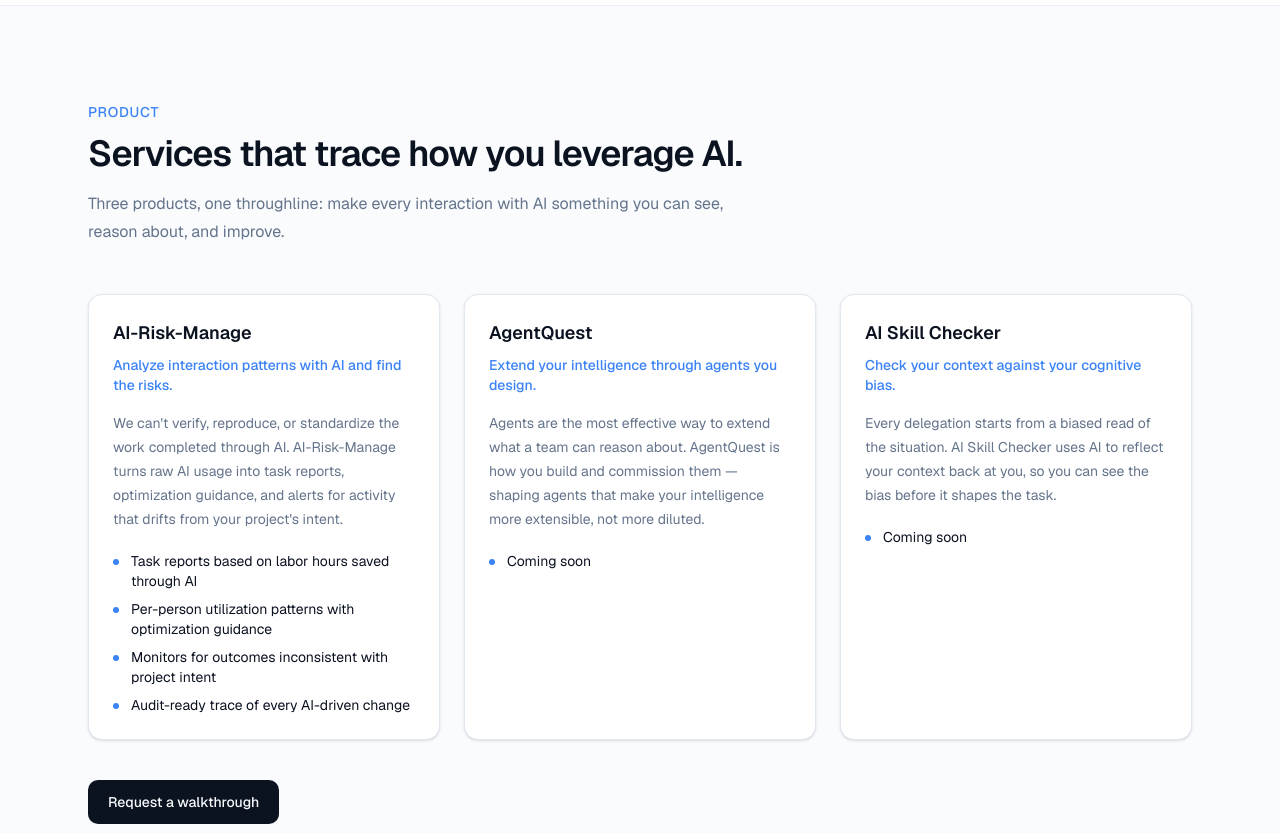
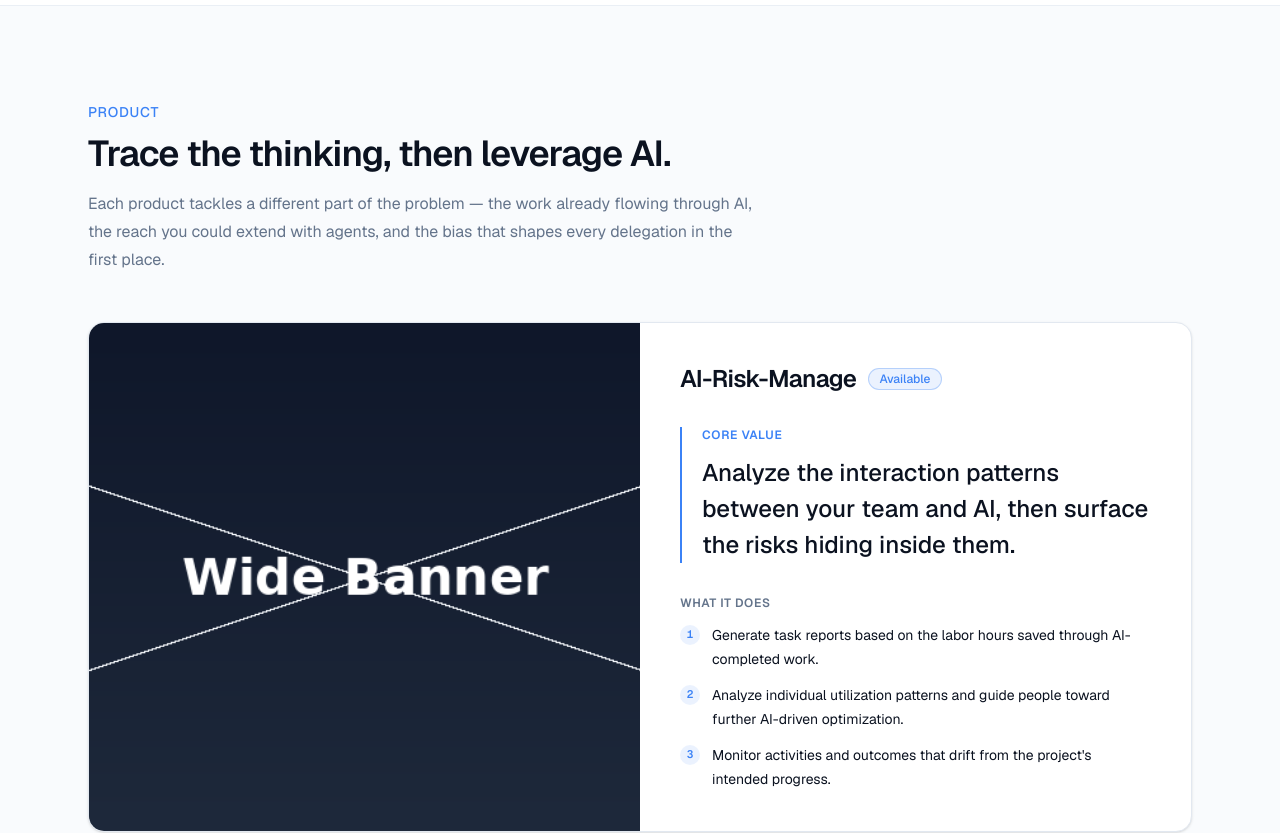
Before and after one commit to Abel3005/thinktrace-public, a Next.js app: page / in a window 1280 px wide. Shown: the part 960-1793 px from the top of the page. Built offline with nearby package versions, Linux system fonts and the light colour scheme.

Commit message:
feat(ui): each product component have image and emphsized core value

```diff
--- a/src/app/page.tsx
+++ b/src/app/page.tsx
@@ -1,3 +1,4 @@
+import Image from "next/image";
 import { Logo } from "@/components/logo";
 import { ThemeToggle } from "@/components/theme-toggle";
 import { LinkButton } from "@/components/ui/button";
@@ -102,36 +103,85 @@ function Product() {
     <Section id="product" tone="muted">
       <div className="max-w-2xl">
         <SectionEyebrow>Product</SectionEyebrow>
-        <SectionTitle>Services that trace how you leverage AI.</SectionTitle>
+        <SectionTitle>
+          Trace the thinking, then leverage AI.
+        </SectionTitle>
         <p className="mt-4 text-base leading-7 text-muted-foreground">
-          Three products, one throughline: make every interaction with AI
-          something you can see, reason about, and improve.
+          Each product tackles a different part of the problem — the work
+          already flowing through AI, the reach you could extend with agents,
+          and the bias that shapes every delegation in the first place.
         </p>
       </div>
-      <div className="mt-12 grid gap-6 lg:grid-cols-3">
-        {products.map((p) => (
+      <div className="mt-12 flex flex-col gap-10">
+        {products.map((p, idx) => (
+          <article
+            key={p.name}
+            className="overflow-hidden rounded-2xl border border-border bg-card shadow-sm"
+          >
+            <div className="grid gap-0 lg:grid-cols-2">
               <div
-            key={p.name}
-            className="flex flex-col rounded-xl border border-border bg-card p-6 shadow-sm"
+                className={
+                  idx % 2 === 1
+                    ? "relative order-first aspect-[4/3] bg-muted lg:order-last lg:aspect-auto"
+                    : "relative order-first aspect-[4/3] bg-muted lg:aspect-auto"
+                }
               >
-            <h3 className="text-lg font-semibold text-card-foreground">
+                <Image
+                  src={p.image.src}
+                  alt={p.image.alt}
+                  fill
+                  sizes="(min-width: 1024px) 50vw, 100vw"
+                  className="object-cover"
+                />
+              </div>
+              <div className="flex flex-col justify-between gap-8 p-8 lg:p-10">
+                <header className="flex flex-wrap items-center gap-3">
+                  <h3 className="text-2xl font-semibold tracking-tight text-card-foreground">
                     {p.name}
                   </h3>
-            <p className="mt-2 text-sm font-medium text-brand-500">
-              {p.tagline}
+                  <span
+                    className={
+                      p.status === "available"
+                        ? "rounded-full border border-brand-500/30 bg-brand-500/10 px-2.5 py-0.5 text-xs font-medium text-brand-500"
+                        : "rounded-full border border-border bg-muted px-2.5 py-0.5 text-xs font-medium text-muted-foreground"
+                    }
+                  >
+                    {p.status === "available" ? "Available" : "In development"}
+                  </span>
+                </header>
+                <div className="border-l-2 border-brand-500 pl-5">
+                  <p className="text-xs font-semibold uppercase tracking-wider text-brand-500">
+                    Core value
                   </p>
-            <p className="mt-4 text-sm leading-6 text-muted-foreground">
-              {p.body}
+                  <p className="mt-3 text-xl font-medium leading-8 text-foreground sm:text-2xl sm:leading-9">
+                    {p.coreValue}
                   </p>
-            <ul className="mt-5 space-y-2 text-sm">
-              {p.features.map((f) => (
+                </div>
+                <div>
+                  <p className="text-xs font-semibold uppercase tracking-wider text-muted-foreground">
+                    What it does
+                  </p>
+                  {p.functions.length > 0 ? (
+                    <ol className="mt-3 space-y-3 text-sm">
+                      {p.functions.map((f, i) => (
                         <li key={f} className="flex items-start gap-3">
-                  <span className="mt-2 h-1.5 w-1.5 flex-none rounded-full bg-brand-500" />
-                  <span className="text-foreground">{f}</span>
+                          <span className="mt-0.5 flex h-5 w-5 flex-none items-center justify-center rounded-full bg-brand-500/10 font-mono text-[11px] font-semibold text-brand-500">
+                            {i + 1}
+                          </span>
+                          <span className="leading-6 text-foreground">{f}</span>
                         </li>
                       ))}
-            </ul>
+                    </ol>
+                  ) : (
+                    <p className="mt-3 text-sm leading-6 text-muted-foreground">
+                      Functions are still being shaped. Talk to us if you want
+                      input on where it lands.
+                    </p>
+                  )}
                 </div>
+              </div>
+            </div>
+          </article>
         ))}
       </div>
       <div className="mt-10">
--- a/src/content/landing.ts
+++ b/src/content/landing.ts
@@ -13,31 +13,56 @@ export const heroOutcomes = [
   },
 ] as const;
 
-export const products = [
+export type Product = {
+  name: string;
+  status: "available" | "in-development";
+  coreValue: string;
+  functions: readonly string[];
+  image: {
+    src: string;
+    alt: string;
+  };
+};
+
+export const products: readonly Product[] = [
   {
     name: "AI-Risk-Manage",
-    tagline: "Analyze interaction patterns with AI and find the risks.",
-    body: "We can't verify, reproduce, or standardize the work completed through AI. AI-Risk-Manage turns raw AI usage into task reports, optimization guidance, and alerts for activity that drifts from your project's intent.",
-    features: [
-      "Task reports based on labor hours saved through AI",
-      "Per-person utilization patterns with optimization guidance",
-      "Monitors for outcomes inconsistent with project intent",
-      "Audit-ready trace of every AI-driven change",
+    status: "available",
+    coreValue:
+      "Analyze the interaction patterns between your team and AI, then surface the risks hiding inside them.",
+    functions: [
+      "Generate task reports based on the labor hours saved through AI-completed work.",
+      "Analyze individual utilization patterns and guide people toward further AI-driven optimization.",
+      "Monitor activities and outcomes that drift from the project's intended progress.",
     ],
+    image: {
+      src: "/placeholder-wide.png",
+      alt: "Preview of the AI-Risk-Manage dashboard showing interaction patterns and risk scores.",
+    },
   },
   {
     name: "AgentQuest",
-    tagline: "Extend your intelligence through agents you design.",
-    body: "Agents are the most effective way to extend what a team can reason about. AgentQuest is how you build and commission them — shaping agents that make your intelligence more extensible, not more diluted.",
-    features: ["Coming soon"],
+    status: "in-development",
+    coreValue:
+      "Build and commission agents that use AI on your behalf, so your intelligence becomes extensible instead of diluted.",
+    functions: [],
+    image: {
+      src: "/placeholder-card.png",
+      alt: "Preview of AgentQuest — a workspace for designing and commissioning AI agents.",
+    },
   },
   {
     name: "AI Skill Checker",
-    tagline: "Check your context against your cognitive bias.",
-    body: "Every delegation starts from a biased read of the situation. AI Skill Checker uses AI to reflect your context back at you, so you can see the bias before it shapes the task.",
-    features: ["Coming soon"],
+    status: "in-development",
+    coreValue:
+      "Use AI to check your own context — so you see the bias before it shapes the task you're about to hand off.",
+    functions: [],
+    image: {
+      src: "/placeholder-square.png",
+      alt: "Preview of AI Skill Checker — a context reflection view that surfaces cognitive bias.",
+    },
   },
-] as const;
+];
 
 export const navLinks = [
   { href: "#product", label: "Product" },
```
Lines whose indentation alone changed are shown as unchanged.
